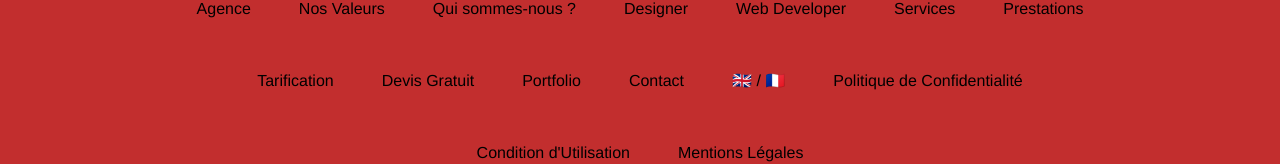
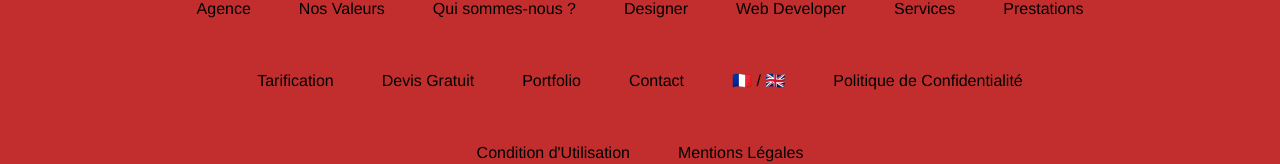
Before and after one commit to franzhopp/v3q, a React (Vite) app: page /rate in a window 1280 px wide. Shown: the part 3379-3543 px from the top of the page. Built offline with nearby package versions, Linux system fonts and the light colour scheme; a web font is replaced by a local one.

Commit message:
[UPDATE] title city home 2

```diff
--- a/src/Components/Footer/Footer.jsx
+++ b/src/Components/Footer/Footer.jsx
@@ -203,7 +203,7 @@ const Footer = () => {
           </li>
           <li>
             <a className="text-black transition hover:text-0C3E78" href="/">
-              <a href="/">🇬🇧</a> / <a href="/">🇫🇷</a>
+              <a href="/">🇫🇷</a> / <a href="/">🇬🇧</a>
             </a>
           </li>
 
--- a/src/Components/UI/Title/TitleHome.jsx
+++ b/src/Components/UI/Title/TitleHome.jsx
@@ -23,7 +23,7 @@ const TitleHome = () => {
             data-aos="fade-right"
             className="text-FFF6E4 text-base font-extrabold "
           >
-            LONDON X PARIS
+            PARIS X LONDON
           </span>
         </div>
       </div>
```
